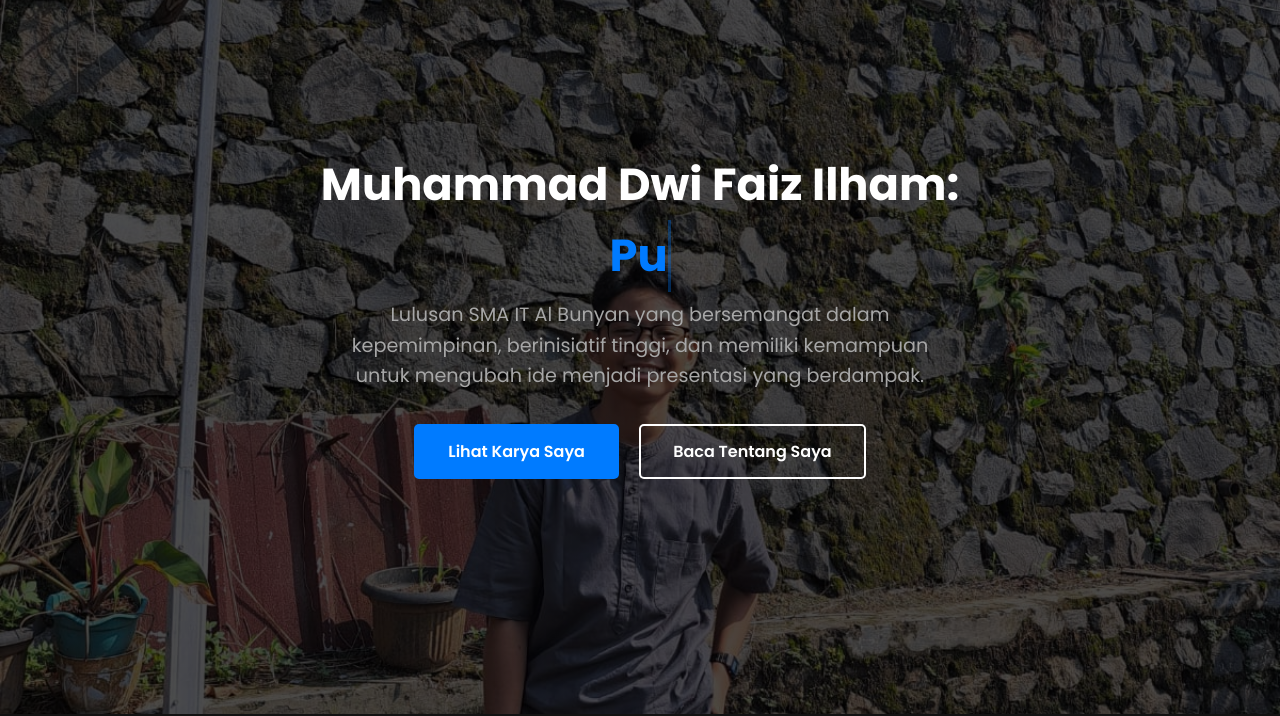
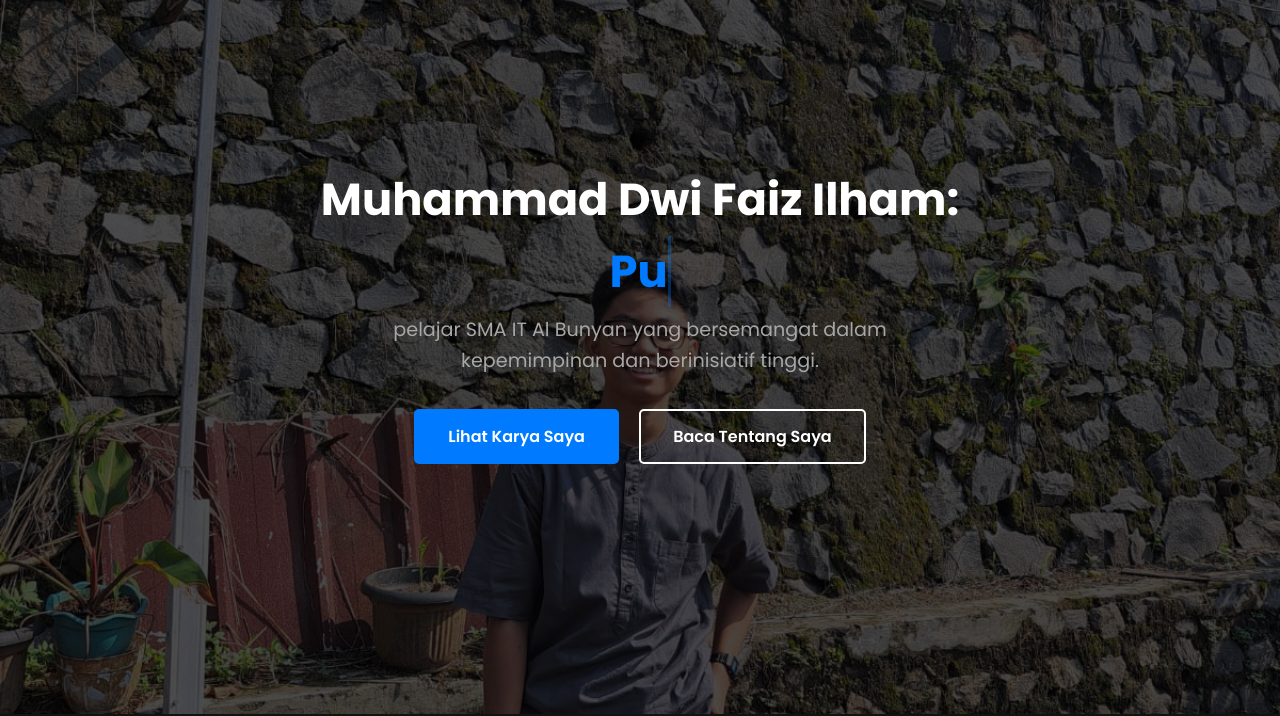
Before and after one commit to faizilhamdwi-cyber/faizzz, a plain HTML site: page index.html in a window 1280 px wide. Shown: the part 86-802 px from the top of the page. Drawn offline with Linux system fonts and the light colour scheme.

Commit message:
Update index.html

```diff
--- a/index.html
+++ b/index.html
@@ -334,7 +334,7 @@
 
     <section id="home">
         <h1>Muhammad Dwi Faiz Ilham: <br> <span class="typing-text"></span><span class="typing-cursor">&nbsp;</span></h1>
-        <p class="animated-item">Lulusan SMA IT Al Bunyan yang bersemangat dalam kepemimpinan, berinisiatif tinggi, dan memiliki kemampuan untuk mengubah ide menjadi presentasi yang berdampak.</p>
+        <p class="animated-item">pelajar SMA IT Al Bunyan yang bersemangat dalam kepemimpinan dan berinisiatif tinggi.</p>
         <div class="animated-item">
             <a href="#portfolio" class="btn btn-primary">Lihat Karya Saya</a>
             <a href="#about" class="btn btn-secondary">Baca Tentang Saya</a>
@@ -502,4 +502,5 @@
         });
     </script>
 </body>
+
 </html>
```
